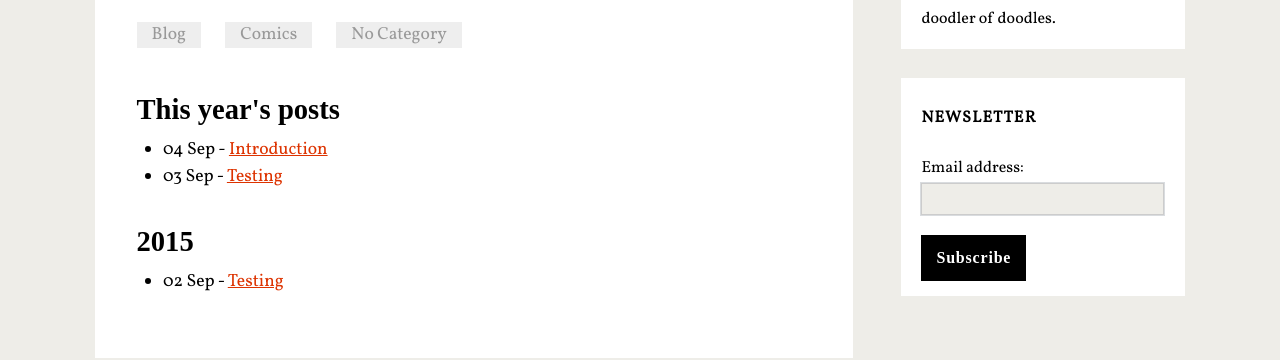
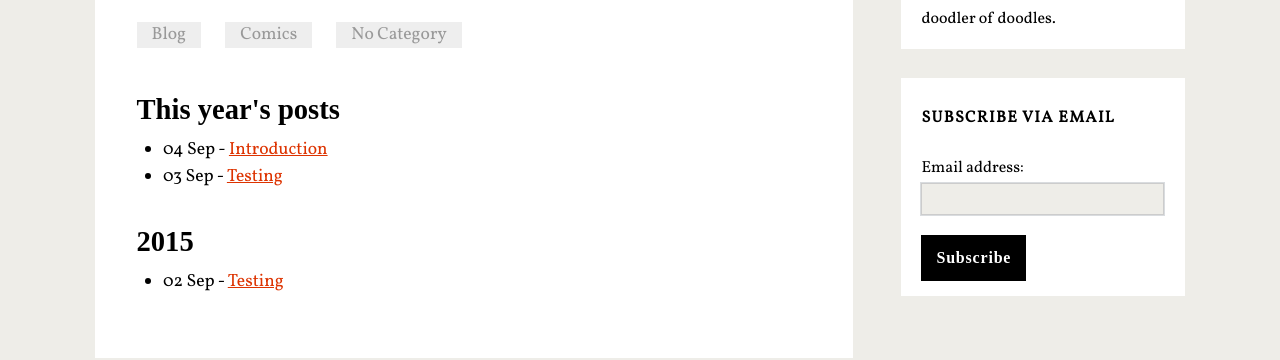
Before and after one commit to randideo/randideo.github.io, a Jekyll site: the page built from blog.html, in a window 1280 px wide. Shown: the part 246-606 px from the top of the page. Built offline with Jekyll 4.4.1, drawn with Linux system fonts in a browser that asks for light colours; nearby versions of some CDN libraries; some web fonts are replaced; comment, search, counter and statistics services are not loaded.

Commit message:
Create sidebar.html

```diff
--- a/_includes/sidebar.html
+++ b/_includes/sidebar.html
@@ -8,7 +8,7 @@ Wife, mother, writer of words, doodler of doodles.
         </div></div>
 
          <div class='widget HTML' data-version='1' id='HTML3'>
-             <h2 class='title'>Newsletter</h2>
+             <h2 class='title'>Subscribe Via Email</h2>
   <style>.email-octopus-form-wrapper h2{font-size:20px;margin:0 0 25px 0;}.email-octopus-form-row{margin-bottom:15px;}.email-octopus-form-row label{display:block;}.email-octopus-form-row input{width:100%;padding:8px;height:32px;border:1px solid #ccc;}.email-octopus-form-row-subscribe{margin-top:20px;}.email-octopus-form-row-subscribe button{color:#fff;background-color:#000000;border:0;max-width: 13.875em; padding:8px 15px;font-family: lusitana, serif;
     font-size: 1em;
     line-height: 1.85;font-weight:bold; letter-spacing: .05em;}.email-octopus-form-row-hp{position:absolute;left:-5000px;}.email-octopus-error-message{color:#e74c3c;}.email-octopus-referral{margin-top:20px;}</style>
```
